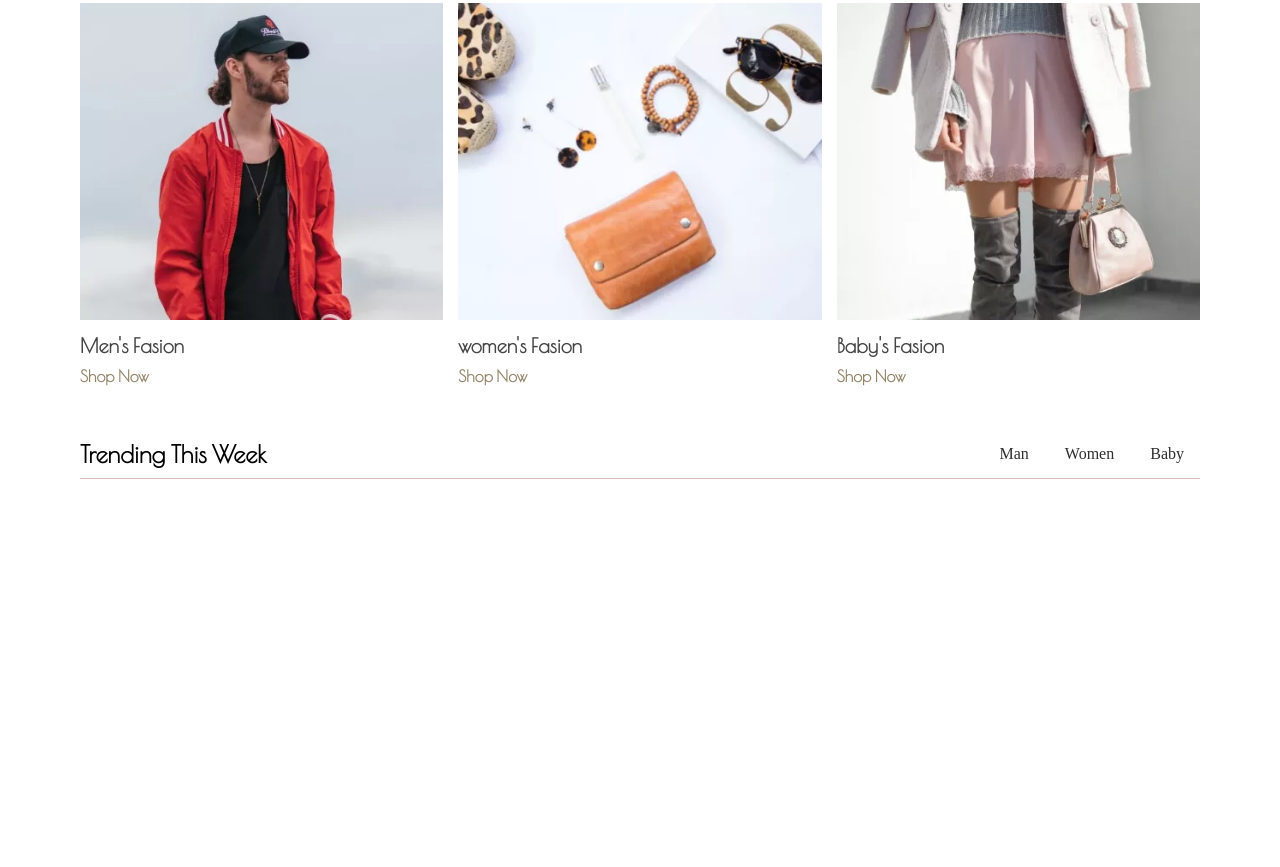
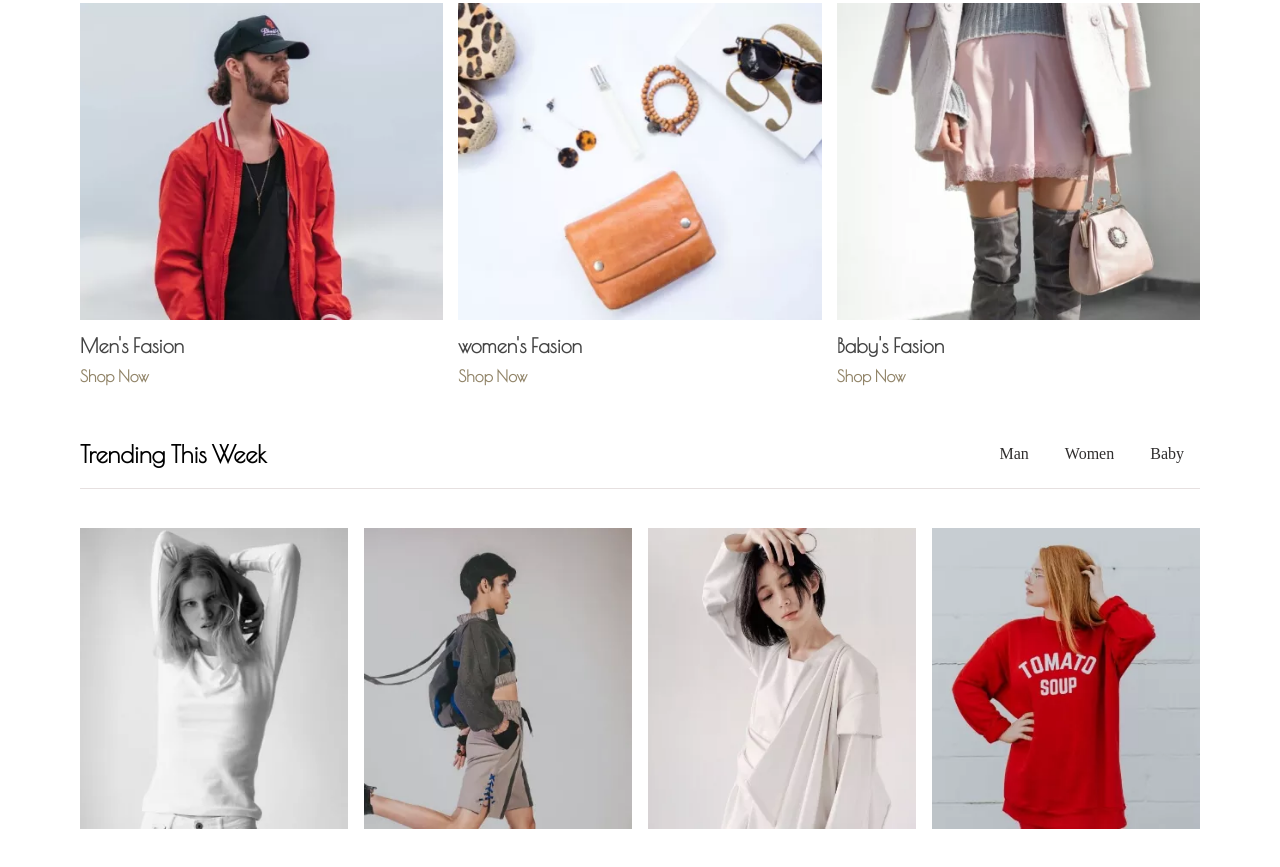
Before and after one commit to shahadat-siam/simple-e-commerce-website, a plain HTML site: page index.html in a window 1280 px wide. Shown: the part 888-1755 px from the top of the page. Before the commit the page ends 1396 px from the top, so only its background shows below. Drawn offline with nearby package versions, Linux system fonts and the light colour scheme; a script that the page names is missing.

Commit message:
second commit

```diff
--- a/index.html
+++ b/index.html
@@ -92,10 +92,24 @@
                     <a href="">Baby</a>
                  </ul>
             </div>
-               <div class="line">
-                      <div class="horizontal-line"></div>
-                 </div>
-            <!-- <hr class="horizontal-line"> -->
+            <div class="line">
+                <div class="horizontal-line"></div>
+            </div>
+            <div class="image-hover">
+                <div class="box-content-hovewr">
+                    <img src="img/latest1.jpg.webp" alt="">
+                </div>
+                <div class="box-content-hovewr">
+                    <img src="img/latest2.jpg.webp" alt="">
+                </div>
+                <div class="box-content-hovewr">
+                    <img src="img/latest3.jpg.webp" alt="">
+                </div>
+                <div class="box-content-hovewr">
+                    <img src="img/latest4.jpg.webp" alt="">
+                </div>
+            </div>
+
 
         </section>
 
--- a/nw.css
+++ b/nw.css
@@ -96,7 +96,7 @@ body{
 
 /* banar section start */
 .home{
-    background-image: url(hero4.png);
+    background-image: url(./hero4.png);
     height: 90vh;
     width: 100%;
     background-size: cover;
@@ -196,9 +196,18 @@ body{
     content: '';
     width: 100%;
     height: 1px;
-    background: #dbbfbf;
+    background: #e6e0e0;
     position: absolute;
-    top: 10px;
+    top: 20px;
+}
+.image-hover{
+    padding-top: 60px;
+    display: grid;
+    grid-template-columns: repeat(4,1fr);
+    gap: 1rem;
+}
+.image-hover img{
+    width: 100%;
 }
 
  /* .image .shop-n::after{
```
